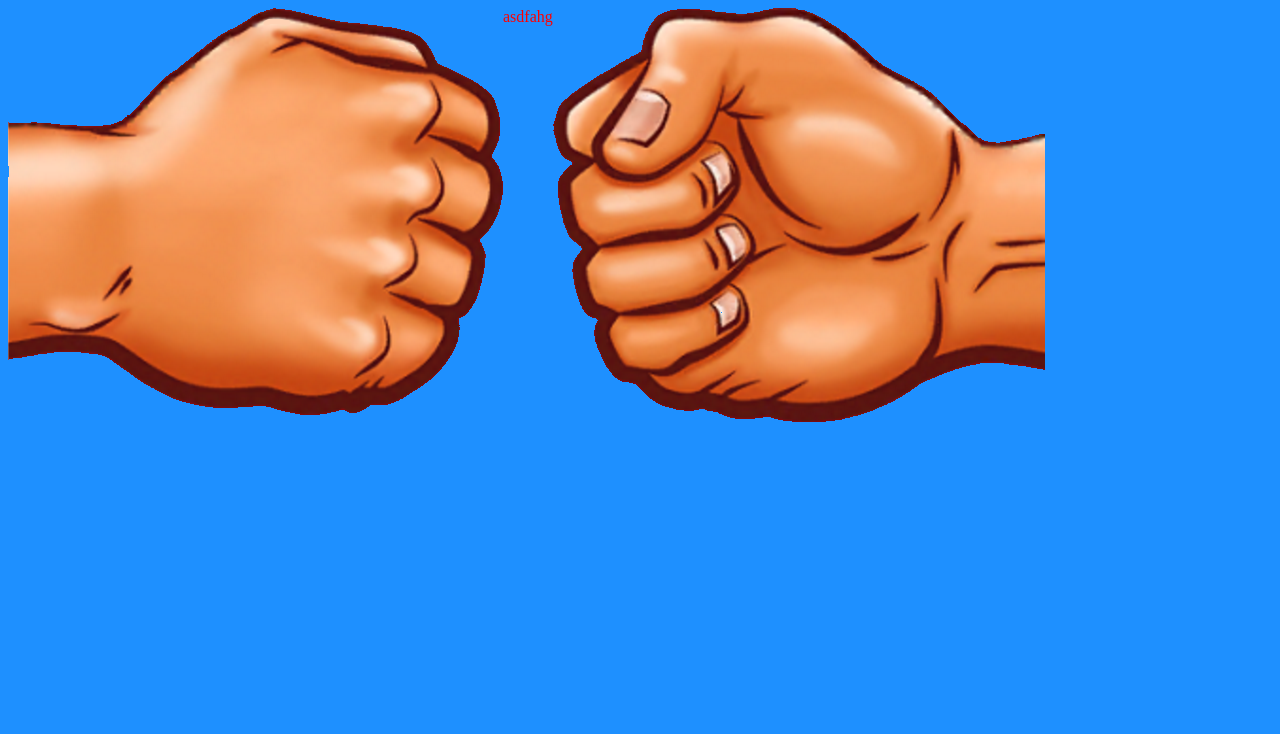
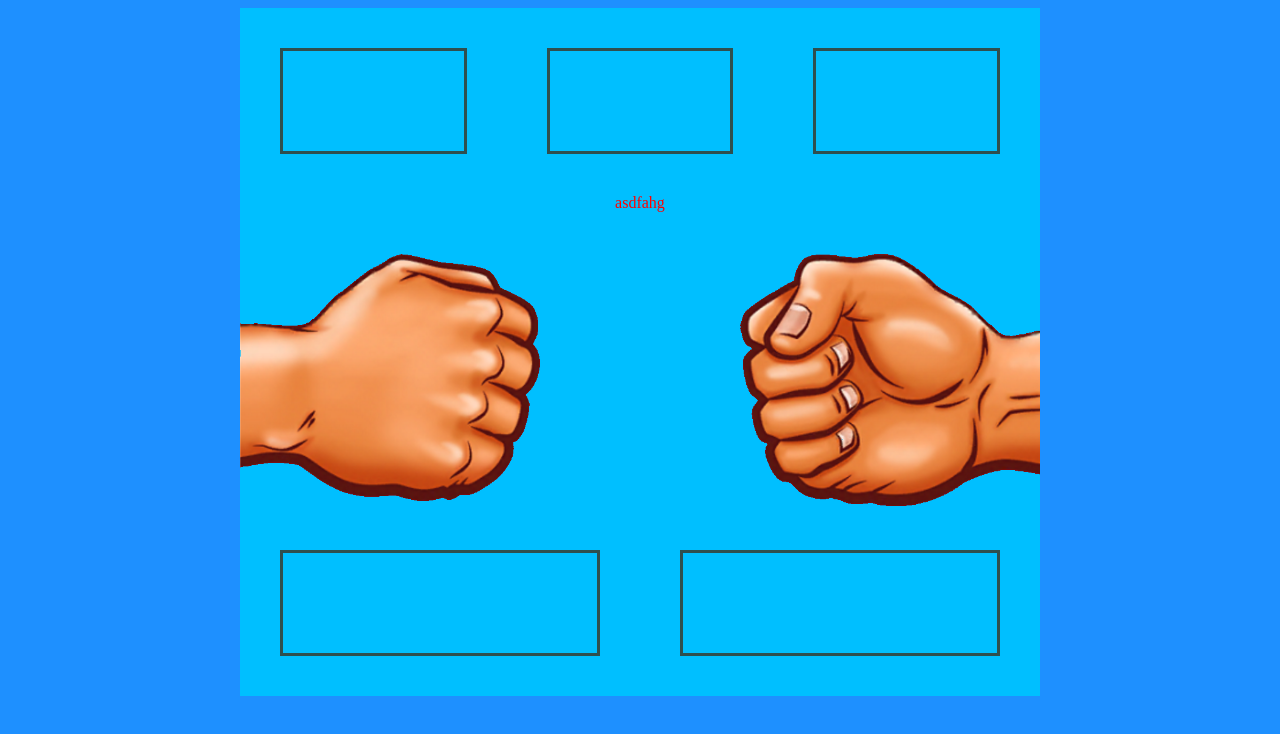
Before and after one commit to JoeH8rs/Rock-Paper-Scissors, a plain HTML site: page index.html in a window 1280 px wide. Drawn offline with nearby package versions, Linux system fonts and the light colour scheme.

Commit message:
alined fists and added boxes

```diff
--- a/index.html
+++ b/index.html
@@ -14,9 +14,9 @@
         <div></div>
     </header>
     <main>
-        <div class="p1fist"><img src='img/p1fist.png'></div>
+        <div class="p1fist"><img src='img/p1fist.png' width="300"></div>
         <div class="winner">asdfahg</div>
-        <div class="p2fist"><img src='img/p2fist.png'>
+        <div class="p2fist"><img src='img/p2fist.png' width="300">
         </div>
     </main>
 
--- a/styles/main.css
+++ b/styles/main.css
@@ -1,17 +1,39 @@
 body {
+    display: flex;
     background: dodgerblue;
+    justify-content: center;
+    flex-direction: column;
+}
+
+header, footer{
+    background: deepskyblue;
+   width:800px;
+   display: flex;
+   justify-content: space-between;
+   align-self: center;
+}
+header div, footer div {
+
+    border: 3px solid darkslategray;
+    height: 100px;
+    width: 60%;
+    margin: 40px;
 }
 
 main {
+    background: deepskyblue;
+   width:800px;
    display: flex;
-   width: 280px;
-   height: 1200px;
+   justify-content: space-between;
+   align-self: center;
+
 }
 
-.p2fist {
-    width: 20%;
-    height: auto;
+main img {
+    margin-top: 60px;
 }
+
+
 
 .winner {
     color: red;
```
